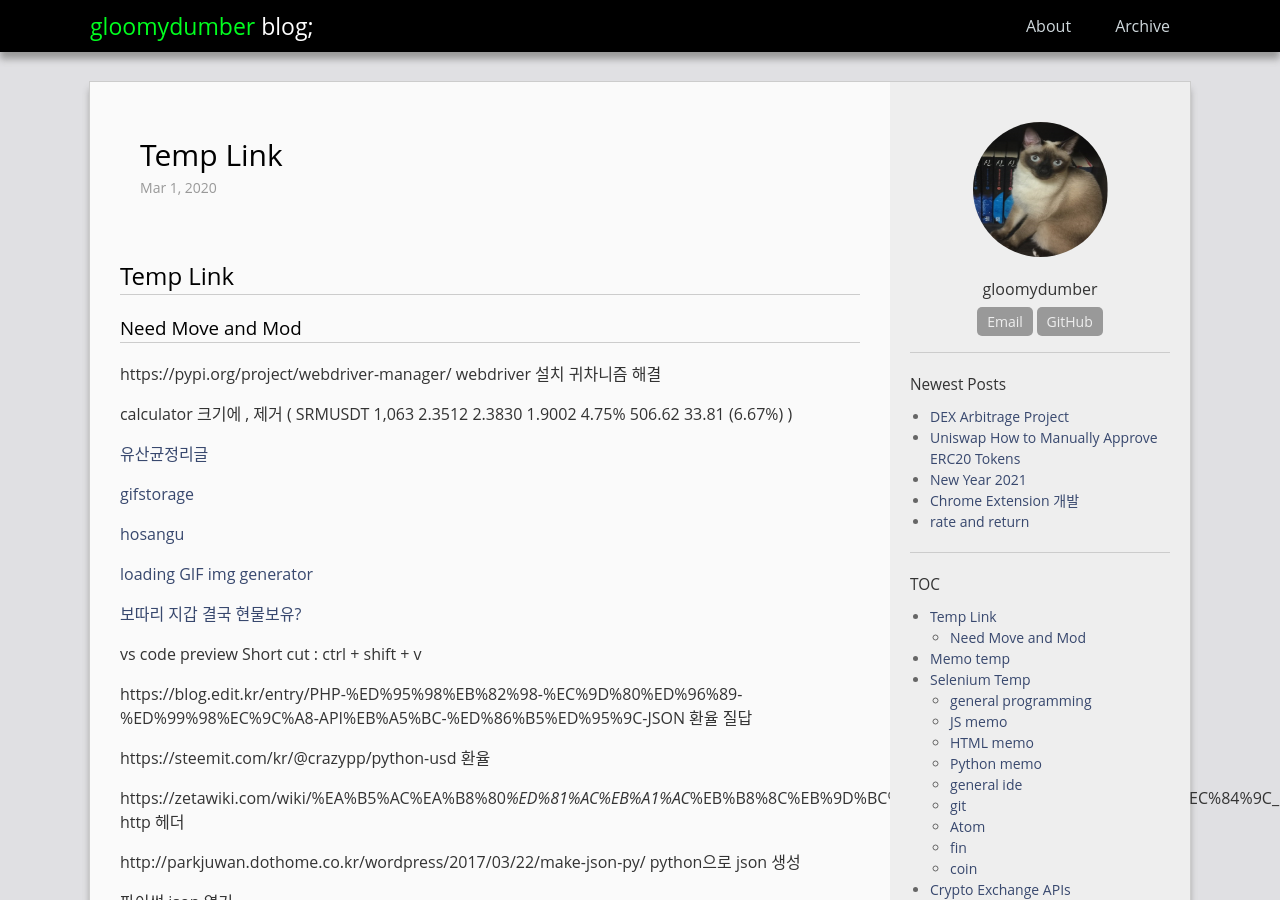
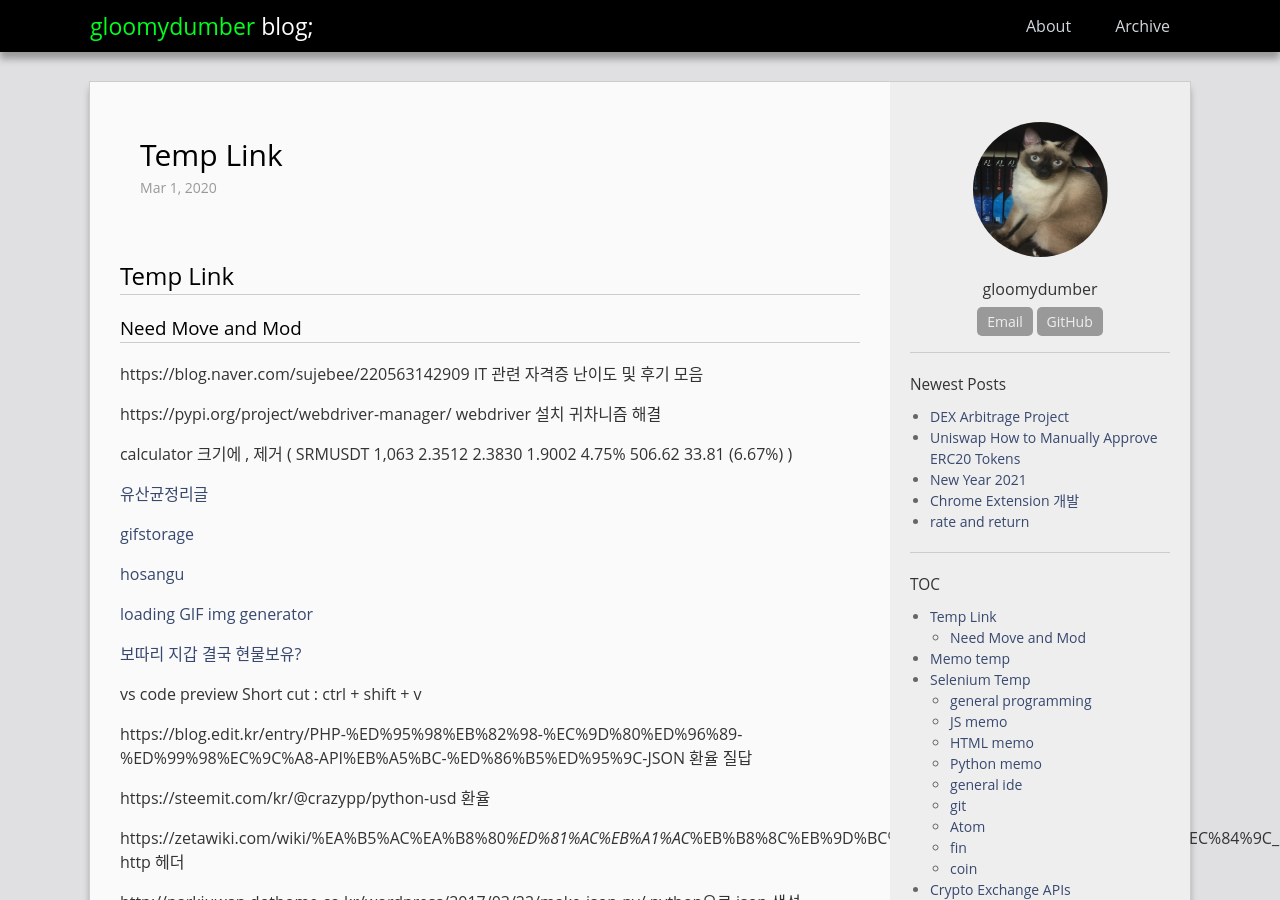
Before and after one commit to gloomydumber/copy, a Jekyll site: the page built from _posts/2020-03-01-TempLink.md, in a window 1280 px wide and 900 px high. Built offline with Jekyll 4.4.1, drawn with Linux system fonts in a browser that asks for light colours; comment, search, counter and statistics services are not loaded.

Commit message:
postModded

```diff
--- a/_posts/2020-03-01-TempLink.md
+++ b/_posts/2020-03-01-TempLink.md
@@ -11,6 +11,8 @@ use_math: true
 ## Temp Link
 
 ### Need Move and Mod
+
+https://blog.naver.com/sujebee/220563142909 IT 관련 자격증 난이도 및 후기 모음
 
 https://pypi.org/project/webdriver-manager/ webdriver 설치 귀차니즘 해결
 
```
